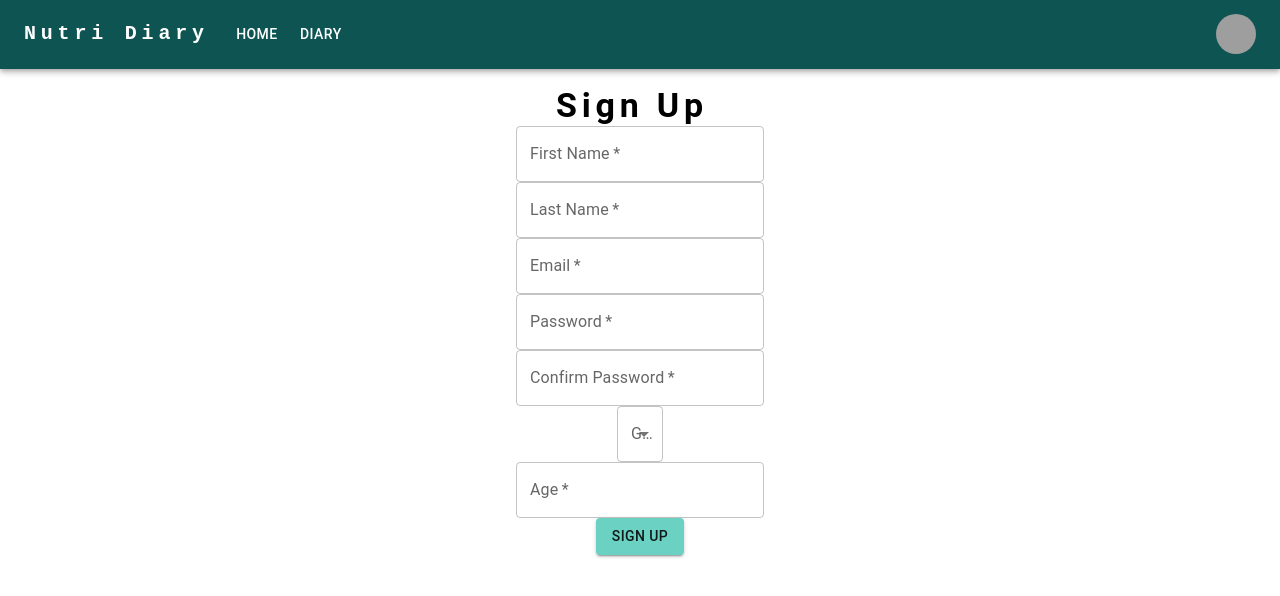
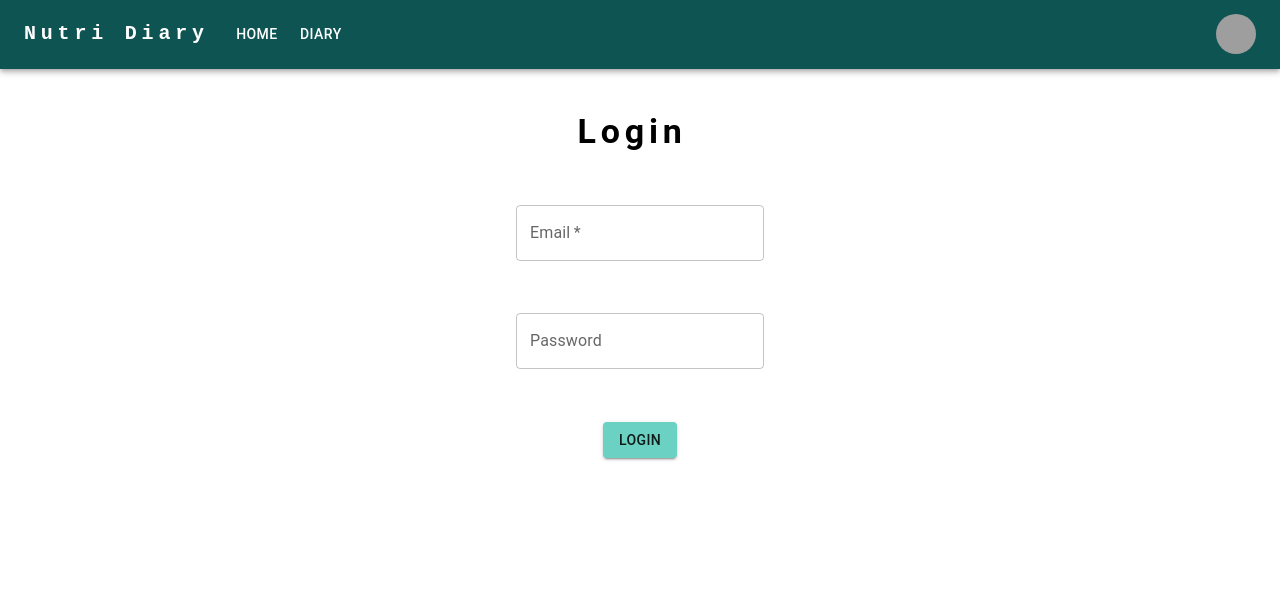
Before and after one commit to samiya-kazi/nutri-diary, a React (Create React App) app in the folder client/: page / in a window 1280 px wide. Shown: the top 596 px of the page. Built offline with nearby package versions, Linux system fonts and the light colour scheme; grey boxes are pictures that could not be loaded.

Commit message:
added apiclientservice login

```diff
--- a/client/package.json
+++ b/client/package.json
@@ -10,6 +10,7 @@
     "@testing-library/jest-dom": "^5.16.5",
     "@testing-library/react": "^13.4.0",
     "@testing-library/user-event": "^13.5.0",
+    "axios": "^1.1.2",
     "react": "^18.2.0",
     "react-dom": "^18.2.0",
     "react-scripts": "5.0.1",
--- a/client/src/App.js
+++ b/client/src/App.js
@@ -19,7 +19,7 @@ const theme = createTheme({
 function App() {
   return (
     <ThemeProvider theme={theme}>
-      <Register />
+      <Login />
     </ThemeProvider>
   );
 }
--- a/client/src/Components/LoginForm.jsx
+++ b/client/src/Components/LoginForm.jsx
@@ -2,8 +2,34 @@ import React from "react";
 import TextField from '@mui/material/TextField';
 import Typography from '@mui/material/Typography';
 import { Button } from "@mui/material";
+import { useState } from "react";
+import { login } from "../services/apiClientService";
 
 function LoginForm () {
+  const initialState = {
+    email: '',
+    password: '',
+  };
+
+  const [ state, setState ] = useState(initialState);
+
+  const handleChange = (event) => {
+    const { name, value } = event.target;
+    setState(prevState => ({...prevState, [name]: value}));
+  }
+
+
+  const handleSubmit = () => {
+    async function loginUser (data) {
+      const result = await login(data);
+
+      localStorage.setItem('accessToken', result.headers.authorization);
+    }
+
+    loginUser(state);
+  }
+
+
   return (
     <>
       <div className='form-container'>
@@ -28,15 +54,19 @@ function LoginForm () {
           required
           id="email"
           label="Email"
+          name='email'
+          onChange={handleChange}
         />
          <TextField
           id="password"
           label="Password"
           type="password"
           autoComplete="current-password"
+          name='password'
+          onChange={handleChange}
         />
 
-        <Button variant='contained' color="secondary" >Login</Button>
+        <Button type='submit' variant='contained' color="secondary" onClick={handleSubmit}>Login</Button>
       </div>
     </>
   )
--- /dev/null
+++ b/client/src/services/apiClientService.js
@@ -0,0 +1,17 @@
+import axios from "axios";
+const URL = 'http://localhost:3001';
+
+axios.interceptors.request.use(
+  (req) => {
+    const token = localStorage.getItem("accessToken");
+    if (token) req.headers.Authorization = token;
+    return req;
+  },
+  (e) => {
+    return Promise.reject(e);
+  }
+);
+
+export const login = (data) => axios.post(`${URL}/login`, data);
+
+export const signUp = (data) => axios.post(`${URL}/register`, data);
```
Also changed, not shown: 1 other file (tests, documents, lock files or other folders).
